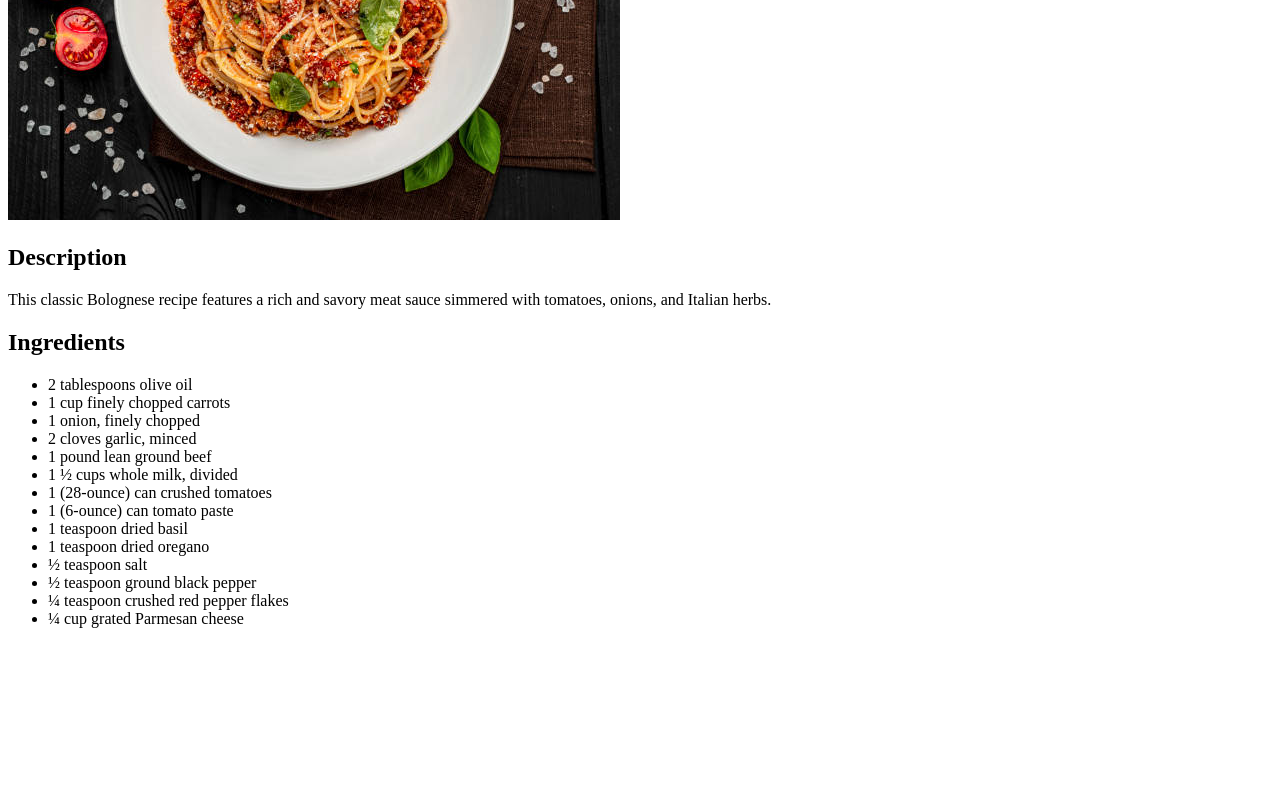
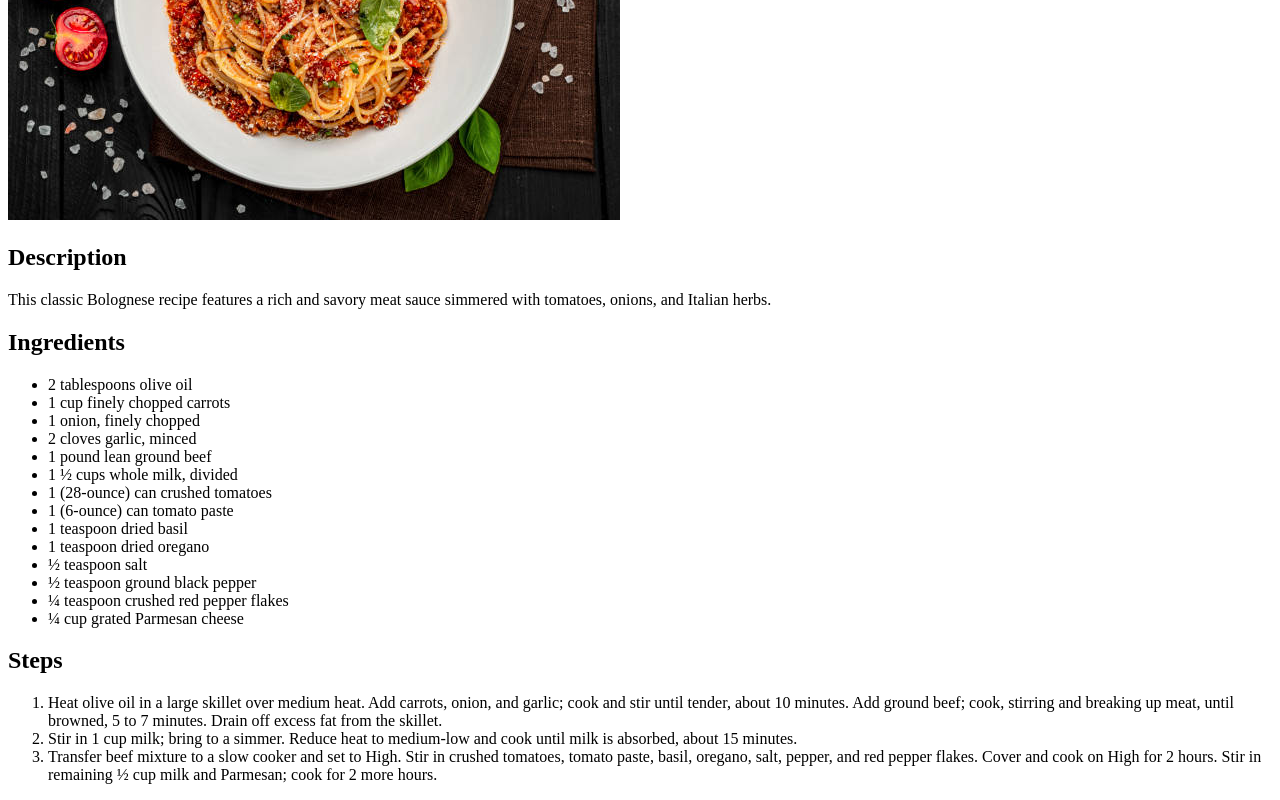
Before and after one commit to pretender39/odin-recipes, a plain HTML site: page recipes/bolognese.html in a window 1280 px wide. Shown: the part 358-1158 px from the top of the page. Before the commit the page ends 1002 px from the top, so only its background shows below. Drawn offline with Linux system fonts and the light colour scheme.

Commit message:
Added an ordered list of Steps to the bolognese recipe webpage

```diff
--- a/recipes/bolognese.html
+++ b/recipes/bolognese.html
@@ -28,5 +28,11 @@
                 <li>¼ teaspoon crushed red pepper flakes</li>
                 <li>¼ cup grated Parmesan cheese</li>
             </ul>
+        <h2>Steps</h2>
+            <ol>
+                <li>Heat olive oil in a large skillet over medium heat. Add carrots, onion, and garlic; cook and stir until tender, about 10 minutes. Add ground beef; cook, stirring and breaking up meat, until browned, 5 to 7 minutes. Drain off excess fat from the skillet.</li>
+                <li>Stir in 1 cup milk; bring to a simmer. Reduce heat to medium-low and cook until milk is absorbed, about 15 minutes.</li>
+                <li>Transfer beef mixture to a slow cooker and set to High. Stir in crushed tomatoes, tomato paste, basil, oregano, salt, pepper, and red pepper flakes. Cover and cook on High for 2 hours. Stir in remaining ½ cup milk and Parmesan; cook for 2 more hours.</li>
+            </ol>
     </body>
 </html>
```
